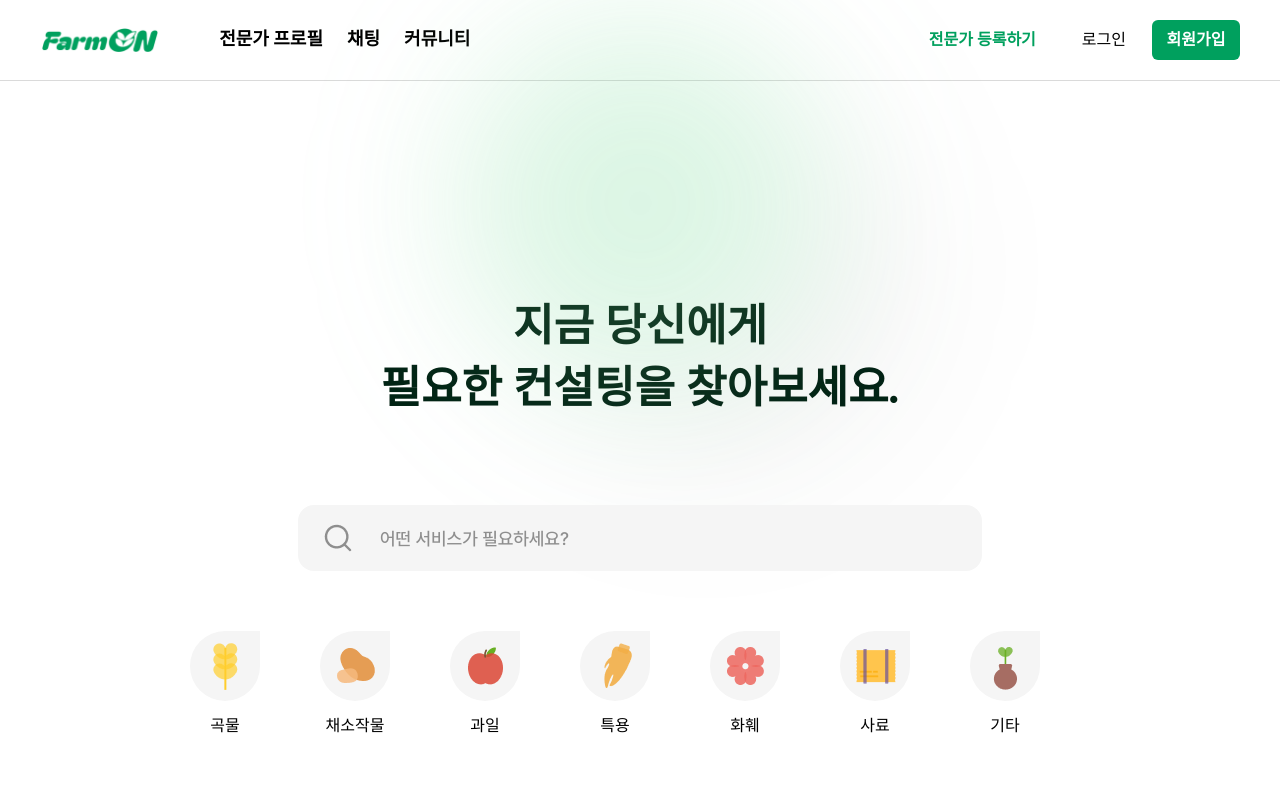
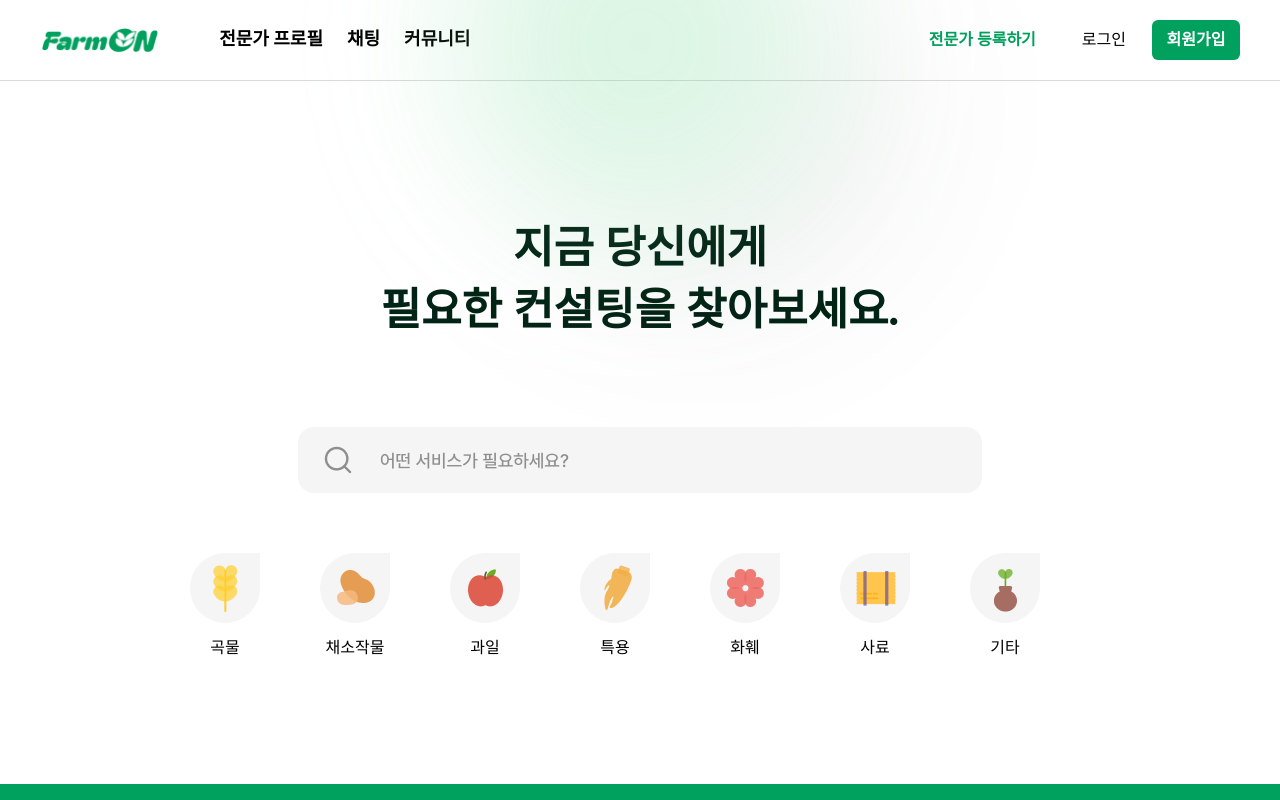
Before and after one commit to Farm-On/FE, a React (Vite) app: page / in a window 1280 px wide. Shown: the top 800 px of the page. Built offline with nearby package versions, Linux system fonts and the light colour scheme.

Commit message:
feat: 검색 기본 UI 수정

```diff
--- a/src/styles/components/Search/Banner.style.ts
+++ b/src/styles/components/Search/Banner.style.ts
@@ -8,7 +8,6 @@ export const BannerContainer = styled.div`
   background: linear-gradient(180deg, #00a05e 0%, #00b168 100%);
   border-radius: 30px;
   overflow: hidden;
-  margin-top: 110px;
 
   @media (max-width: 1024px) {
     width: 800px;
--- a/src/styles/components/Search/Search.style.ts
+++ b/src/styles/components/Search/Search.style.ts
@@ -2,6 +2,7 @@ import styled from '@emotion/styled';
 
 export const BannerContainer = styled.div`
   width: 100%;
+  margin-top: 110px;
 `;
 
 export const CategoryContainer = styled.div`
@@ -27,6 +28,9 @@ export const SearchSection = styled.div`
   position: relative;
   z-index: 1;
   justify-content: center;
+  padding-top: 80px;
+  margin-top: -160px;
+  overflow: visible;
 `;
 
 export const BackgroundBlur = styled.div`
@@ -61,7 +65,7 @@ export const Title = styled.h1`
   font-family: 'Pretendard';
   font-size: 44px;
   font-weight: bold;
-  margin-top: 135px;
+  margin-top: 137px;
   text-align: center;
   color: #002415;
   line-height: 1.4;
@@ -115,7 +119,7 @@ export const DropDown = styled.div`
   height: 330px;
   background-color: white;
   border-radius: 20px;
-  z-index: 1;
+  z-index: 10;
   margin-top: 13px;
   box-shadow: 0px 0px 16px rgba(0, 0, 0, 0.1);
 `;
```
